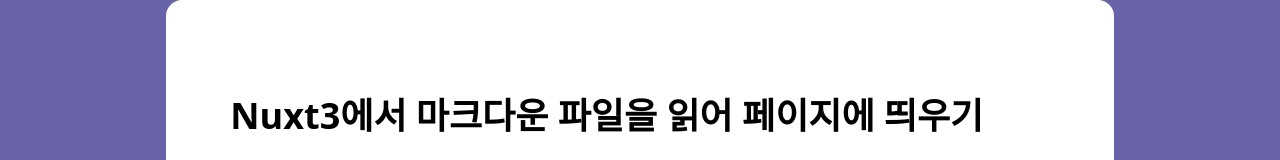
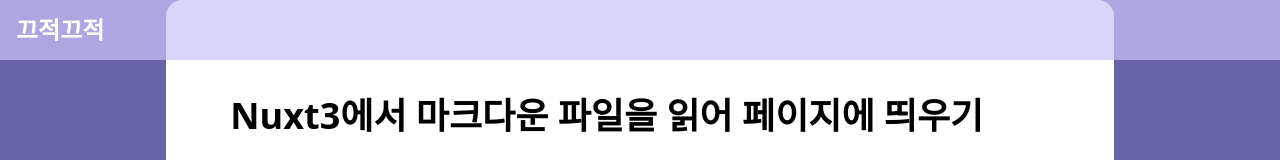
Before and after one commit to Jii-Yeong/createdoodle-next, a Next.js app: page /post/1 in a window 1280 px wide. Shown: the top 160 px of the page. Built offline with nearby package versions, Linux system fonts and the light colour scheme; no server answers.

Commit message:
feat: 헤더 생성

```diff
--- a/app/layout.tsx
+++ b/app/layout.tsx
@@ -1,3 +1,4 @@
+import CommonHeader from '@/components/header/CommonHeader';
 import '@/styles/reset.css';
 import type {Metadata} from 'next';
 import './globals.css';
@@ -14,7 +15,10 @@
 }>) {
   return (
     <html lang="ko">
-      <body>{children}</body>
+      <body>
+        <CommonHeader />
+        {children}
+      </body>
     </html>
   );
 }
--- /dev/null
+++ b/components/header/CommonHeader/index.tsx
@@ -0,0 +1,11 @@
+import Link from 'next/link';
+
+export default function CommonHeader() {
+  return (
+    <div className="w-full bg-[#cac3f8b3] h-[60px] flex flex-row justify-between items-center px-[16px] fixed">
+      <Link href="/" className="text-[24px] text-[#FFFFFF] font-bold">
+        끄적끄적
+      </Link>
+    </div>
+  );
+}
```
